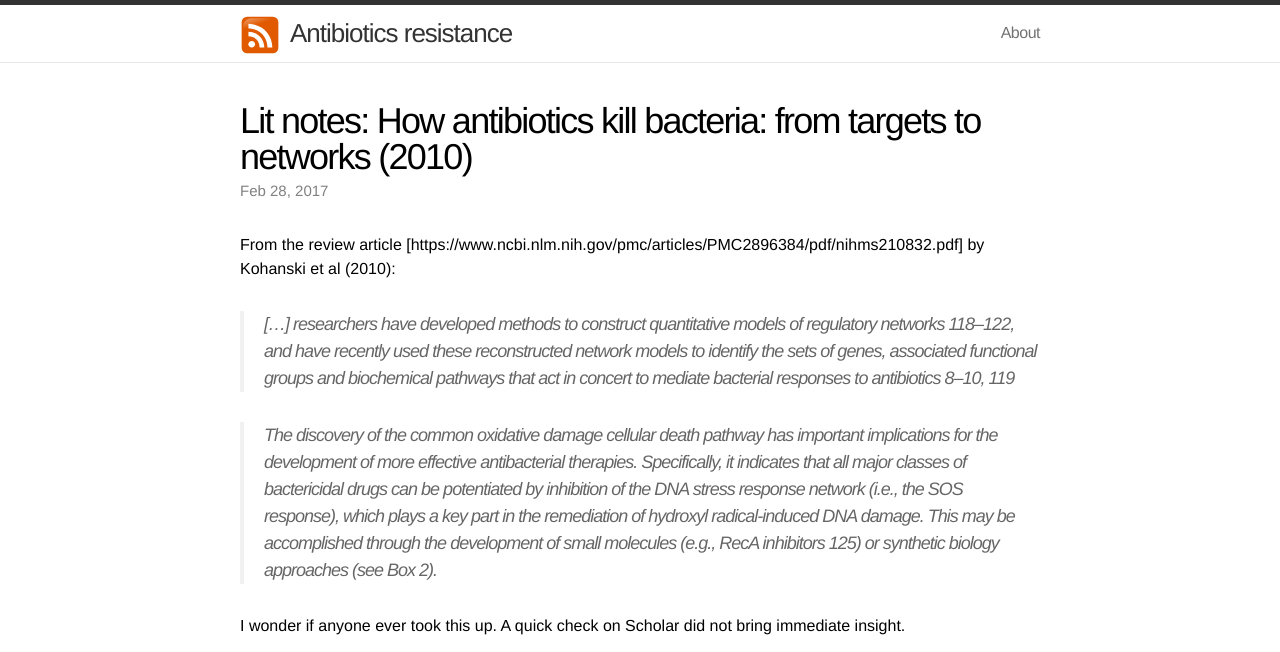
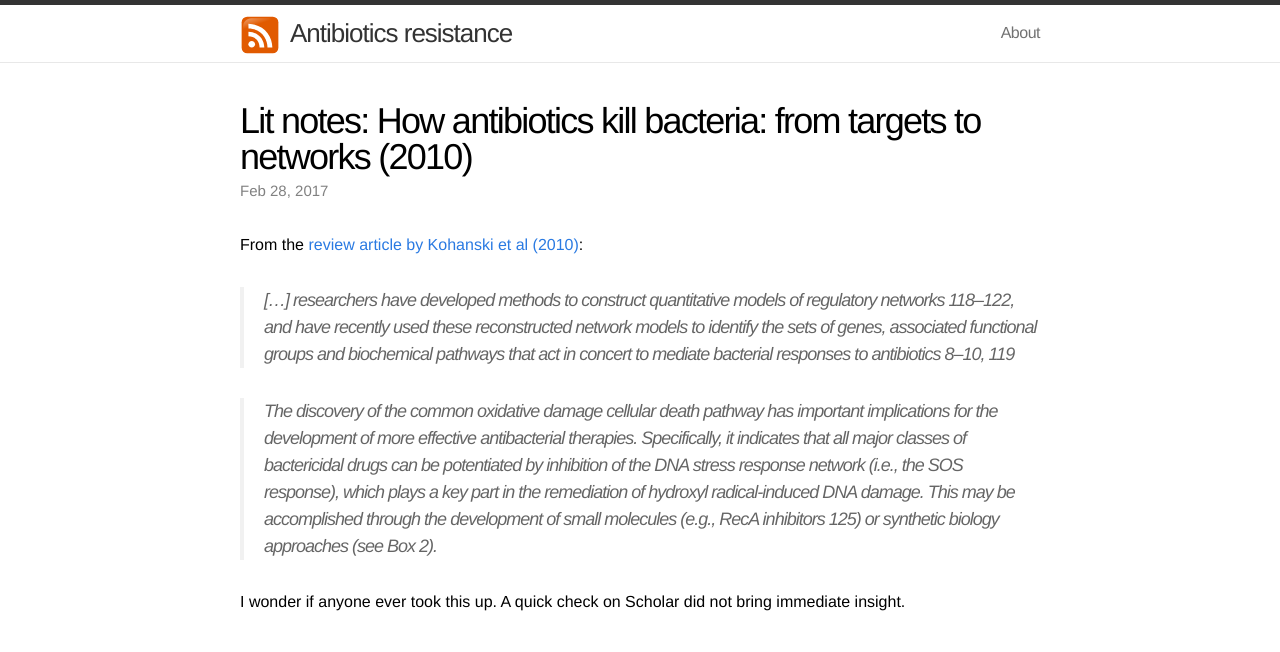
Before and after one commit to simatai/simatai.github.io, a Jekyll site: the page built from _posts/2017-02-28-how-antibiotics-kill-lit-review-2.md, in a window 1280 px wide. Shown: the top 652 px of the page. Built offline with Jekyll 4.4.1, drawn with Linux system fonts in a browser that asks for light colours; grey boxes are pictures that could not be loaded.

Commit message:
Update 2017-02-28-how-antibiotics-kill-lit-review-2.md

```diff
--- a/_posts/2017-02-28-how-antibiotics-kill-lit-review-2.md
+++ b/_posts/2017-02-28-how-antibiotics-kill-lit-review-2.md
@@ -5,7 +5,7 @@ layout: post
 ---
 
 
-From the review article [https://www.ncbi.nlm.nih.gov/pmc/articles/PMC2896384/pdf/nihms210832.pdf] by Kohanski et al (2010):
+From the [review article by Kohanski et al (2010)](https://www.ncbi.nlm.nih.gov/pmc/articles/PMC2896384/pdf/nihms210832.pdf):
 
 > [...] researchers have developed methods to construct quantitative models of regulatory networks
 > 118–122, and have recently used these reconstructed network models to identify the sets of genes,
```
